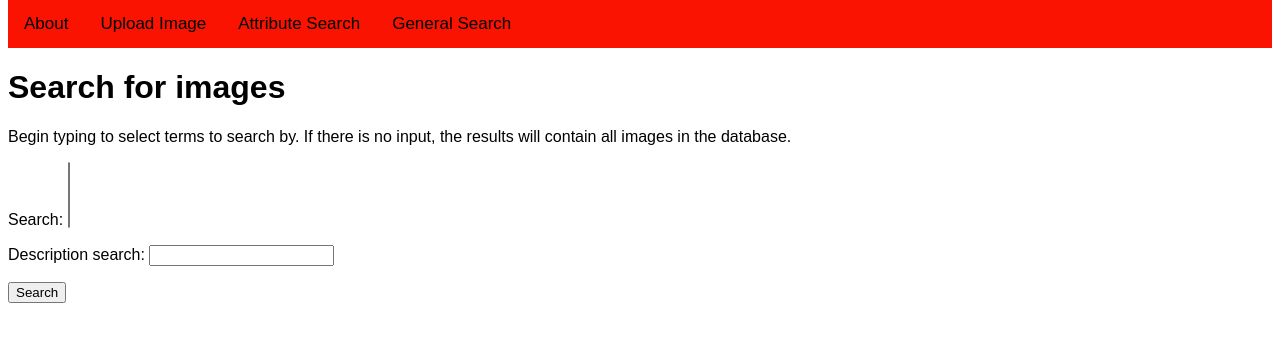
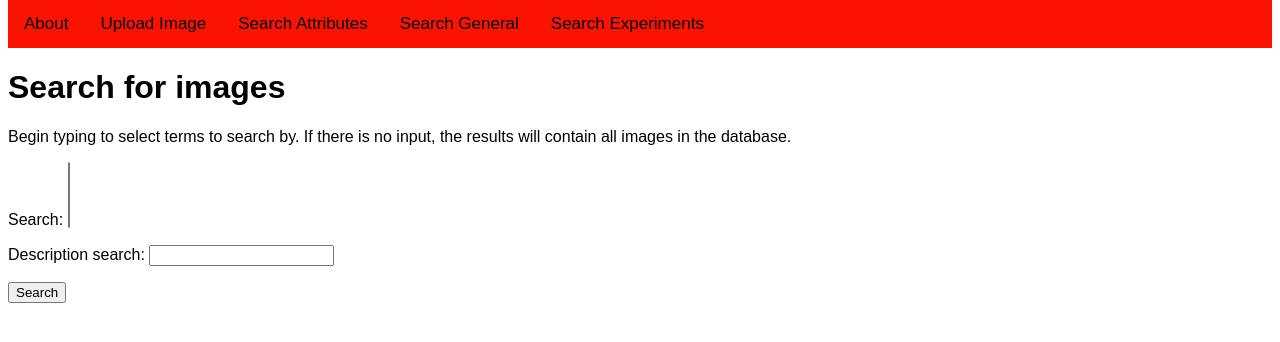
Before and after one commit to biofilmDB/cbe-image-db, a Django app: page /images/general-search/ in a window 1280 px wide. Shown: the top 342 px of the page. Run offline with Django 3.2, Linux system fonts and the light colour scheme; some libraries are stand-ins or nearby versions.

Commit message:
Added experiment search to nav bar

```diff
--- a/cbeImageDB/images/templates/images/base.html
+++ b/cbeImageDB/images/templates/images/base.html
@@ -64,8 +64,9 @@
             {% endif %}
             <a class="navbar-brand" href="{% url 'about' %}">About</a>
             <a class="navbar-brand" href="{% url 'images:upload' %}">Upload Image</a>
-            <a class="navbar-brand" href="{% url 'images:attribute_search' %}">Attribute Search</a>
-            <a class="navbar-brand" href={% url 'images:general_search' %}>General Search</a>
+            <a class="navbar-brand" href="{% url 'images:attribute_search' %}">Search Attributes</a>
+            <a class="navbar-brand" href={% url 'images:general_search' %}>Search General</a>
+	    <a class="navbar-brand" href={% url 'images:experiment_search' %}> Search Experiments </a>
         </div>
     </header>
     {# The Document Body #}
```
